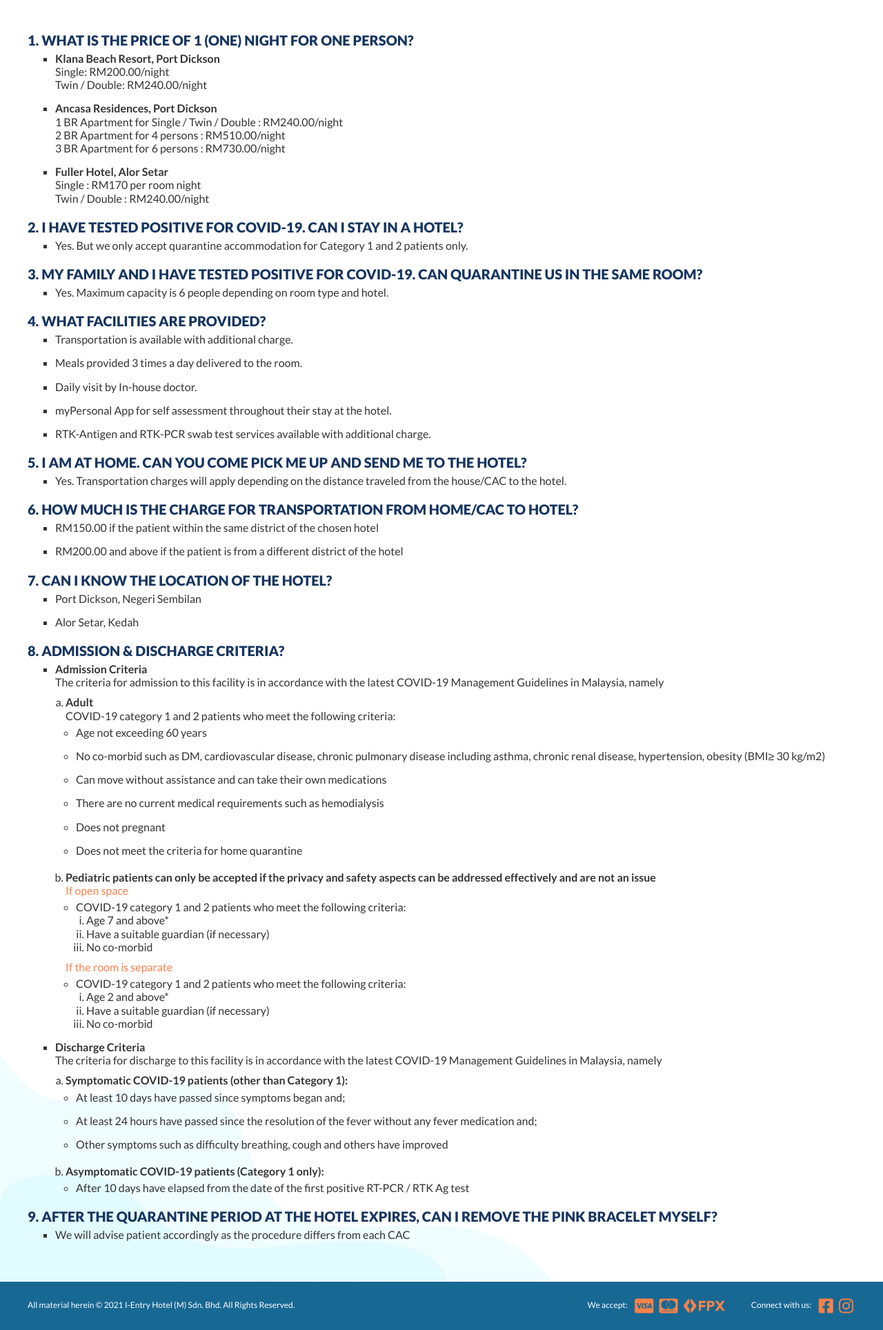
After one commit to hafifiomar89/ientry-hotel, a Node project: template src/en/faq.njk in a window 1280 px wide. The commit adds this page. Shown: the part 413-2341 px from the top of the page at 69% size. Run offline with Node 20 templates, Linux system fonts and the light colour scheme; the template is opened without the code that fills it, so the values that code supplies are empty; style sheets or scripts are compiled from the project's sources; some libraries are stand-ins or nearby versions.

Commit message:
Update latest file

```diff
--- a/configs/meta-transformers.js
+++ b/configs/meta-transformers.js
@@ -45,6 +45,7 @@ module.exports = [
                     icons: root + 'assets/images/shared/icons/',
                     logos: root + 'assets/images/shared/logos/',
                     pages: root + 'assets/images/pages/',
+                    background: root + 'assets/images/shared/background/',
 
                     /*
                      * Set the page's image folder based on its folder path and
--- a/src/assets/scss/partials/components/_form-layout.scss
+++ b/src/assets/scss/partials/components/_form-layout.scss
@@ -25,6 +25,25 @@
 
   &.col-4-- {
     width: 25%;
+  }
+
+  &.inline-flex-- {
+    display: flex;
+
+    .field {
+      width: 50%;
+
+      &:nth-child(1) {
+        padding-right: 15px;
+      }
+      &:nth-child(2) {
+        padding-left: 15px;
+        border-left: 1px solid #b3b1a8;
+      }
+    }
+    .field__control {
+      width: 100%;
+    }
   }
 }
 
--- a/src/assets/scss/partials/pages/_booking.scss
+++ b/src/assets/scss/partials/pages/_booking.scss
@@ -14,6 +14,19 @@
 
   a {
     margin-left: 10px;
+  }
+
+  .button {
+    font-size: 24px;
+    letter-spacing: 1px;
+    border-radius: 30px;
+    background: $blue-2;
+    text-transform: uppercase;
+    font-weight: 700;
+
+    &:hover {
+      background: $orange;
+    }
   }
 }
 .total-amount__price {
@@ -46,6 +59,11 @@
       + a {
         margin-left: 10px;
       }
+    }
+
+    .button {
+      font-size: 18px;
+      border-radius: 30px;
     }
   }
 }
--- /dev/null
+++ b/src/assets/scss/partials/pages/_faq.scss
@@ -0,0 +1,66 @@
+/*-----------------------------------------------------------------------------
+    $ FAQ
+-----------------------------------------------------------------------------*/
+
+.faq-list {
+    ol,ul {
+        list-style: none;
+        margin: 0;
+        padding: 0;
+    }
+
+    ol {
+        counter-reset: main-counter;
+
+        > li {
+            margin-top: 20px;
+            margin-bottom: 10px;
+
+            &:nth-child(1) {
+                margin-top: 0;
+            }
+            .section__block-subheading {
+                counter-increment: main-counter;
+
+                &:before {
+                    content: counter(main-counter)". ";
+                }
+            }
+
+            > ul {
+                margin-left: 40px;
+                margin-top: 5px;
+                list-style-type: square;
+
+                > li {
+                    margin-top: 15px;
+                    margin-bottom: 10px;
+
+                    &:nth-child(1) {
+                        margin-top: 0;
+                    }
+
+                    > ol {
+                        list-style-type: lower-alpha;
+                        margin-left: 15px;
+                        margin-top: 10px;
+
+                        > li {
+                            > ul {
+                                margin-left: 15px;
+                                list-style-type: circle;
+
+                                > li {
+                                    > ul {
+                                        margin-left: 15px;
+                                        list-style-type: lower-roman;
+                                    }
+                                }
+                            }
+                        }
+                    }
+                }
+            }
+        }
+    }
+}
--- a/src/assets/scss/partials/pages/_index.scss
+++ b/src/assets/scss/partials/pages/_index.scss
@@ -69,7 +69,7 @@
     // 	border-top: 0;
     // 	border-right: 0;
     // }
-    &:nth-child(3) {
+    &:nth-child(4) {
       border-right: 0;
     }
   }
--- a/src/assets/scss/partials/pages/_our-hotels.scss
+++ b/src/assets/scss/partials/pages/_our-hotels.scss
@@ -222,8 +222,17 @@
 
   .button {
     width: 100%;
-    font-size: 16px;
+    font-size: 24px;
     flex: 1;
+    letter-spacing: 1px;
+    border-radius: 30px;
+    background: $blue-2;
+    text-transform: uppercase;
+    font-weight: 700;
+
+    &:hover {
+      background: $orange;
+    }
   }
 
   .button-text {
@@ -266,6 +275,13 @@
   .room-reservation__wrapper {
     padding: 20px;
   }
+
+  .room-reservation__ctas {
+    .button {
+      font-size: 18px;
+      border-radius: 30px;
+    }
+  }
 }
 
 @media ($bp-xs-dn) {
--- a/src/assets/scss/style.scss
+++ b/src/assets/scss/style.scss
@@ -54,3 +54,4 @@
 @import "partials/pages/terms-and-conditions";
 @import "partials/pages/our-hotels";
 @import "partials/pages/helpdesk";
+@import "partials/pages/faq";
--- /dev/null
+++ b/src/en/faq.njk
@@ -0,0 +1,5 @@
+---
+data: "faq.yaml"
+---
+
+{% extends 'pages/faq.njk' %}
--- a/templates/default.njk
+++ b/templates/default.njk
@@ -10,6 +10,10 @@
         {%- if language == 'my' -%} I-Entry Hotel {%- endif -%}
         {%- if language != 'my' -%} I-Entry Hotel {%- endif -%}
     </title>
+    <meta name="description" content="Centralized hotel accomodations for low-risk quarantine and treatment centres (PKRCS) and close contact"/>
+    <meta property="og:title" content="I Entry Hotel Official Booking Site" />
+    <meta property="og:description" content="Centralized hotel accomodations for low-risk quarantine and treatment centres (PKRCS) and close contact" />
+    <meta property="og:image" content="{{ path.images.background }}meta-image.jpg" />
     <link rel="apple-touch-icon" sizes="60x60" href="{{ path.root }}assets/favicon/apple-touch-icon.png">
     <link rel="icon" type="image/png" sizes="32x32" href="{{ path.root }}assets/favicon/favicon-32x32.png">
     <link rel="icon" type="image/png" sizes="16x16" href="{{ path.root }}assets/favicon/favicon-16x16.png">
--- /dev/null
+++ b/templates/pages/faq.njk
@@ -0,0 +1,166 @@
+{% extends 'default.njk' %}
+
+{% block content -%}
+
+<div class="section">
+	<div class="wrapper">
+		<div class="section__block">
+			<div class="section__block-header">
+				<div class="section__block-header-primary">
+					<div class="heading section__block-heading">
+						{{ data.mainHeading }} <span class="text-highlight">{{ data.mainHeadingHighlight }}</span>
+					</div>
+				</div>
+
+				<div class="section__block-header-secondary">
+					<div class="section__block-header-image">
+						<img src="{{path.images.pages}}faq/{{ data.mainHeaderImage }}">
+					</div>
+				</div>
+			</div>
+		</div>
+
+		<div class="section__block faq-list">
+            <ol>
+                <li><span class="subheading section__block-subheading">What is the price of 1 (one) night for one person?</span><br>
+                    <ul>
+                        <li><b>Klana Beach Resort, Port Dickson</b><br>
+                            Single: RM200.00/night<br>
+                            Twin / Double: RM240.00/night
+                        </li>
+
+                        <li><b>Ancasa Residences, Port Dickson</b><br>
+                            1 BR Apartment for Single / Twin / Double : RM240.00/night<br>
+                            2 BR Apartment for 4 persons : RM510.00/night<br>
+                            3 BR Apartment for 6 persons : RM730.00/night
+                        </li>
+
+                        <li><b>Fuller Hotel, Alor Setar</b><br>
+                            Single : RM170 per room night<br>
+                            Twin / Double : RM240.00/night
+                        </li>
+                    </ul>
+                </li>
+
+                <li><span class="subheading section__block-subheading">I have tested positive for Covid-19. Can I stay in a hotel?</span><br>
+                    <ul>
+                        <li>Yes. But we only accept quarantine accommodation for Category 1 and 2 patients only.</li>
+                    </ul>
+                </li>
+
+                <li><span class="subheading section__block-subheading">My family and I have tested positive for Covid-19. Can quarantine us in the same room?</span><br>
+                    <ul>
+                        <li>Yes. Maximum capacity is 6 people depending on room type and hotel.</li>
+                    </ul>
+                </li>
+
+                <li><span class="subheading section__block-subheading">What facilities are provided?</span><br>
+                    <ul>
+                        <li>Transportation is available with additional charge.</li>
+                        <li>Meals provided 3 times a day delivered to the room.</li>
+                        <li>Daily visit by In-house doctor.</li>
+                        <li>myPersonal App for self assessment throughout their stay at the hotel.</li>
+                        <li>RTK-Antigen and RTK-PCR swab test services available with additional charge.</li>
+                    </ul>
+                </li>
+
+                <li><span class="subheading section__block-subheading">I am at home. Can you come pick me up and send me to the hotel?</span><br>
+                    <ul>
+                        <li>Yes. Transportation charges will apply depending on the distance traveled from the house/CAC to the hotel.</li>
+                    </ul>
+                </li>
+
+                <li><span class="subheading section__block-subheading">How much is the charge for transportation from home/CAC to hotel?</span><br>
+                    <ul>
+                        <li>RM150.00 if the patient within the same district of the chosen hotel</li>
+                        <li>RM200.00 and above if the patient is from a different district of the hotel</li>
+                    </ul>
+                </li>
+
+                <li><span class="subheading section__block-subheading">Can I know the location of the hotel?</span><br>
+                    <ul>
+                        <li>Port Dickson, Negeri Sembilan</li>
+                        <li>Alor Setar, Kedah</li>
+                    </ul>
+                </li>
+
+                <li><span class="subheading section__block-subheading">Admission & Discharge Criteria?</span><br>
+                    <ul>
+                        <li><b>Admission Criteria</b><br>
+                            The criteria for admission to this facility is in accordance with the latest COVID-19 Management Guidelines in Malaysia, namely
+
+                            <ol>
+                                <li><b>Adult</b><br>
+                                    COVID-19 category 1 and 2 patients who meet the following criteria:
+
+                                    <ul>
+                                        <li>Age not exceeding 60 years</li>
+                                        <li>No co-morbid such as DM, cardiovascular disease, chronic pulmonary disease including asthma, chronic renal disease, hypertension, obesity (BMI≥ 30 kg/m2)</li>
+                                        <li>Can move without assistance and can take their own medications</li>
+                                        <li>There are no current medical requirements such as hemodialysis</li>
+                                        <li>Does not pregnant</li>
+                                        <li>Does not meet the criteria for home quarantine</li>
+                                    </ul>
+                                </li>
+
+                                <li><b>Pediatric patients can only be accepted if the privacy and safety aspects can be addressed effectively and are not an issue</b><br>
+                                    <span class="text-highlight" style="margin-top: 5px;">If open space</span>
+
+                                    <ul>
+                                        <li>COVID-19 category 1 and 2 patients who meet the following criteria:
+                                            <ul>
+                                                <li>Age 7 and above*</li>
+                                                <li>Have a suitable guardian (if necessary)</li>
+                                                <li>No co-morbid</li>
+                                            </ul>
+                                        </li>
+                                    </ul>
+
+                                    <span class="text-highlight">If the room is separate</span>
+
+                                    <ul>
+                                        <li>COVID-19 category 1 and 2 patients who meet the following criteria:
+                                            <ul>
+                                                <li>Age 2 and above*</li>
+                                                <li>Have a suitable guardian (if necessary)</li>
+                                                <li>No co-morbid</li>
+                                            </ul>
+                                        </li>
+                                    </ul>
+                                </li>
+                            </ol>
+                        </li>
+
+                        <li><b>Discharge Criteria</b><br>
+                            The criteria for discharge to this facility is in accordance with the latest COVID-19 Management Guidelines in Malaysia, namely
+
+                            <ol>
+                                <li><b>Symptomatic COVID-19 patients (other than Category 1):</b><br>
+                                    <ul>
+                                        <li>At least 10 days have passed since symptoms began and;</li>
+                                        <li>At least 24 hours have passed since the resolution of the fever without any fever medication and;</li>
+                                        <li>Other symptoms such as difficulty breathing, cough and others have improved</li>
+                                    </ul>
+                                </li>
+
+                                <li><b>Asymptomatic COVID-19 patients (Category 1 only):</b><br>
+                                    <ul>
+                                        <li>After 10 days have elapsed from the date of the first positive RT-PCR / RTK Ag test</li>
+                                    </ul>
+                                </li>
+                            </ol>
+                        </li>
+                    </ul>
+                </li>
+
+                <li><span class="subheading section__block-subheading">After the quarantine period at the hotel expires, can I remove the pink bracelet myself?</span><br>
+                    <ul>
+                        <li>We will advise patient accordingly as the procedure differs from each CAC</li>
+                    </ul>
+                </li>
+			</ol>
+        </div>
+	</div>
+</div>
+
+{%- endblock %}
```
Also changed, not shown: src/en/faq.yaml (added, +50 -0 lines), templates/pages/hotel-list.njk (+24 -2 lines), templates/pages/index.njk (+24 -2 lines), templates/pages/payment-notification.njk (+11 -11 lines), src/assets/images/pages/faq/gfx-header.png (added), src/assets/images/shared/background/meta-image.jpg (added).
